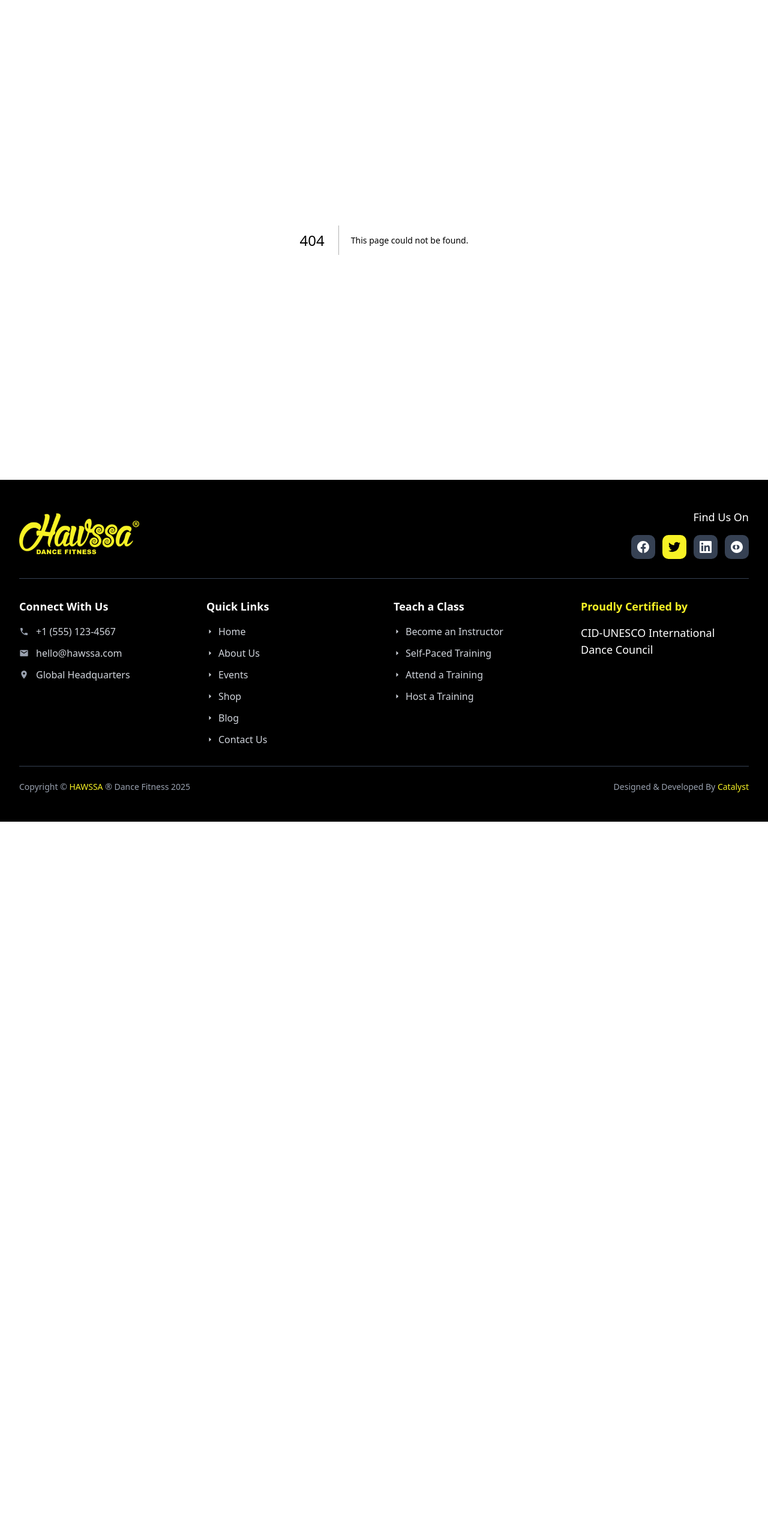
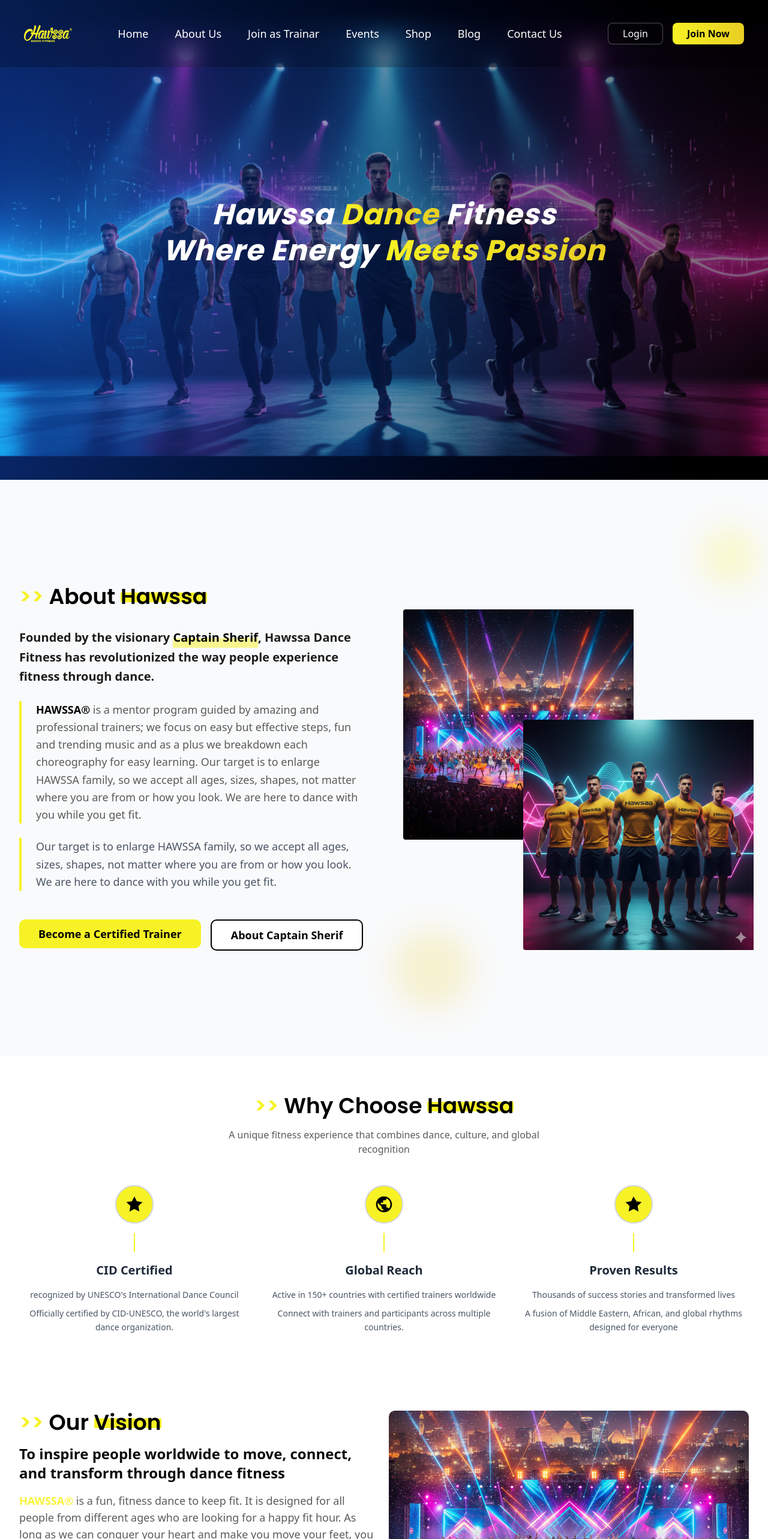
Before and after one commit to YoussefAbdelrazk/HWS-LAN, a Next.js app: page /about in a window 1280 px wide. Before the commit this address had no page. Shown: the top 2566 px of the page at 60% size. Before the commit the page ends 1370 px from the top, so only its background shows below. Built offline with nearby package versions, Linux system fonts and the light colour scheme.

Commit message:
Feat : Add About Us

```diff
--- /dev/null
+++ b/src/app/about/page.tsx
@@ -0,0 +1,16 @@
+import { About, AboutHero, Experience, Haswabanner, ImpactNumbers, OurVision, Team } from '@/components/features/About';
+import React from 'react'
+
+export default function about() {
+  return (
+    <>
+    <AboutHero/>
+    <About/>
+    <Experience/>
+    <OurVision/>
+    <ImpactNumbers/>
+    <Haswabanner/>
+    <Team/>
+    </>
+  )
+}
--- a/src/app/layout.tsx
+++ b/src/app/layout.tsx
@@ -1,7 +1,7 @@
 import type { Metadata } from "next";
 import { Geist, Geist_Mono, Poppins } from 'next/font/google';
 import './globals.css';
-import { Footer } from '@/components/features/Home';
+import { Footer, Navbar } from '@/components/features/Home';
 
 const geistSans = Geist({
   variable: '--font-geist-sans',
@@ -40,6 +40,7 @@
       <body
         className={`${geistSans.variable} ${geistMono.variable} ${poppins.variable} antialiased`}
       >
+        <Navbar />
         {children}
         <Footer />
       </body>
--- a/src/app/page.tsx
+++ b/src/app/page.tsx
@@ -8,14 +8,14 @@
   Hero,
   ImpactNumbers,
   Haswabanner,
-  Navbar,
+
   News,
 } from '@/components/features/Home';
 
 export default function Home() {
   return (
     <>
-      <Navbar />
+
       <Hero />
       <About />
       <CertifiedTrainer />
--- /dev/null
+++ b/src/components/features/About/hero.tsx
@@ -0,0 +1,29 @@
+export default function abouthero() {
+  return (
+    <section
+      className='bg-cover bg-center bg-no-repeat min-h-screen w-full relative'
+      style={{ backgroundImage: 'url(/assets/Hero.png)' }}
+    >
+      {/* overlay */}
+      <div className='absolute inset-0 bg-linear-to-r from-blue-600/40 to-black/50'></div>
+
+      {/* content */}
+      <div className='relative z-10 md:top-50   flex  items-center w-full h-full justify-center px-4 md:px-6 lg:px-8 pt-20 md:pt-24 lg:pt-32'>
+        <div className='text-white text-center max-w-7xl flex flex-col items-center justify-center gap-6 md:gap-8'>
+          {/* Main heading */}
+          <h1 className='text-3xl md:text-5xl font-bold italic font-poppins tracking-wide leading-tight'>
+            Hawssa{' '}
+            <span className='text-[#F7F225] bg-gradient-to-r from-[#F7F225] to-[#E8CE23] bg-clip-text text-transparent'>
+              {' '}
+              Dance
+            </span>{' '}
+            Fitness <br /> Where Energy{' '}
+            <span className='text-[#F7F225] bg-gradient-to-r from-[#F7F225] to-[#E8CE23] bg-clip-text text-transparent'>
+              Meets Passion
+            </span>
+          </h1>
+        </div>
+      </div>
+    </section>
+  );
+}
--- /dev/null
+++ b/src/components/features/About/index.ts
@@ -0,0 +1,9 @@
+export { default as AboutHero } from './hero';
+export { default as About } from '../Home/about';
+export {default as Banner} from '../Home/banner';
+export {default as CertifiedTrainer} from '../Home/certified-trainer';
+export {default as Experience} from '../Home/experience';
+export {default as OurVision} from './our-vision';
+export {default as ImpactNumbers} from '../Home/impactnumbers';
+export {default as Haswabanner} from '../Home/haswabanner';
+export {default as Team} from './team';
--- /dev/null
+++ b/src/components/features/About/our-vision.tsx
@@ -0,0 +1,21 @@
+import SectionTitle from '@/components/shared/sectionTitle'
+import Image from 'next/image'
+import React from 'react'
+
+export default function OurVision() {
+  return (
+    <div className='max-w-7xl mx-auto px-4 sm:px-6 lg:px-8 py-16 grid grid-cols-1 md:grid-cols-2 gap-4'>
+      <div className='flex flex-col gap-4'>
+        <SectionTitle title='Our' text='Vision' />
+        <h3 className='text-2xl font-semibold'>To inspire people worldwide to move, connect, and transform through dance fitness</h3>
+        <p className='text-lg text-[#323232CC]'><span className='font-bold text-[#F7F225]/90'>HAWSSA® </span>is a fun, fitness dance to keep fit. It is designed for all people from different ages who are looking for a happy fit hour. As long as we can conquer your heart and make you move your feet, you are ready to become part of HAWSSA® family.
+        </p>
+      </div>
+
+      <div className='relative'>
+        <Image src='/assets/event2.png' alt='Our Vision' width={500} height={500} className='rounded-lg w-full h-[300px] object-cover' />
+      </div>
+
+    </div>
+  )
+}
--- /dev/null
+++ b/src/components/features/About/team.tsx
@@ -0,0 +1,19 @@
+import SectionTitle from '@/components/shared/sectionTitle'
+import Image from 'next/image'
+import React from 'react'
+
+export default function Team() {
+  return (
+    <div className='max-w-7xl mx-auto px-4 sm:px-6 lg:px-8 py-16'>
+      <div className='text-center space-y-4 mb-12'>
+        <SectionTitle title='' text='Our Team… Behind Every Move' />
+        <p className='max-w-xl mx-auto text-[#323232CC]'>
+        Our expert trainers bring passion and energy to every step, delivering an unparalleled dance fitness experience
+        </p>
+      </div>
+      <div>
+        <Image src='/assets/header.png' alt='Team' width={500} height={500} className='rounded-lg w-full h-[250px] object-cover object-center' />
+      </div>
+    </div>
+  )
+}
```
Also changed, not shown: public/assets/Header.png (added).
